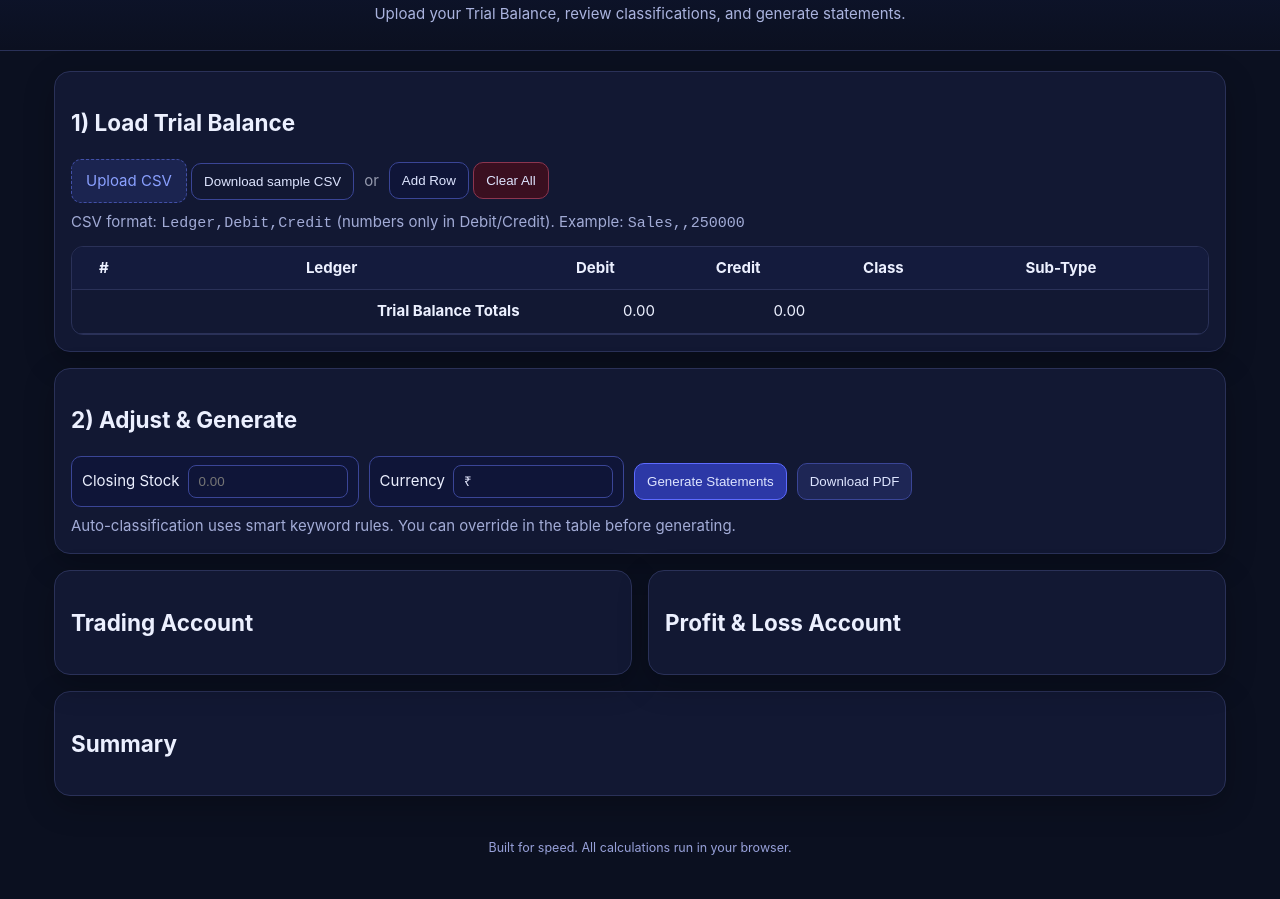
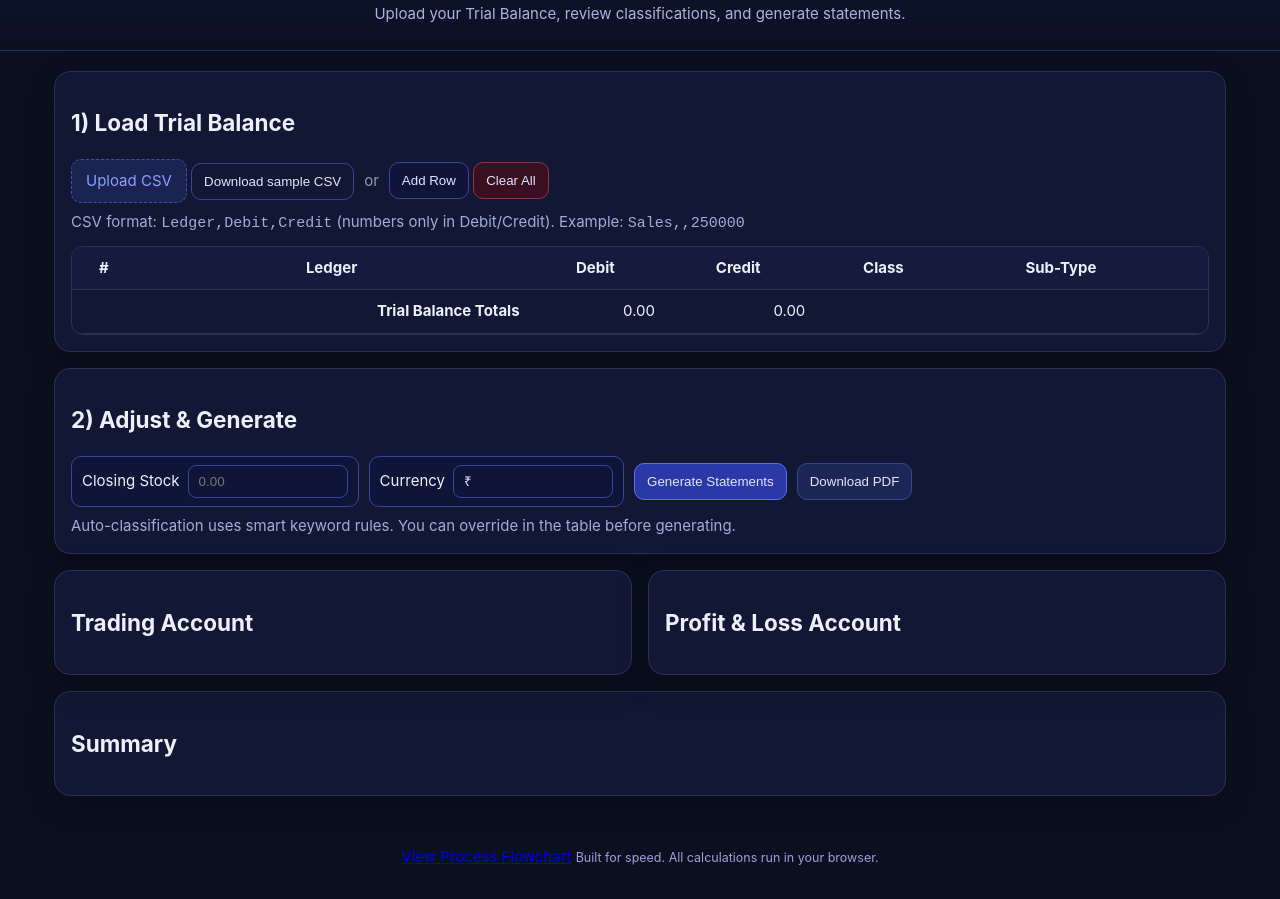
Before and after one commit to SK0705/FINMATRIX, a plain HTML site: page index.html in a window 1280 px wide. Shown: the part 66-965 px from the top of the page. Drawn offline with nearby package versions, Linux system fonts and the light colour scheme.

Commit message:
Update index.html

```diff
--- a/index.html
+++ b/index.html
@@ -104,6 +104,9 @@
   </main>
 
   <footer class="footer">
+    <a href="flowchart.html" class="btn primary" style="margin: 10px auto; display: inline-block;">
+    View Process Flowchart
+</a>
     <small>Built for speed. All calculations run in your browser.</small>
   </footer>
 
```
